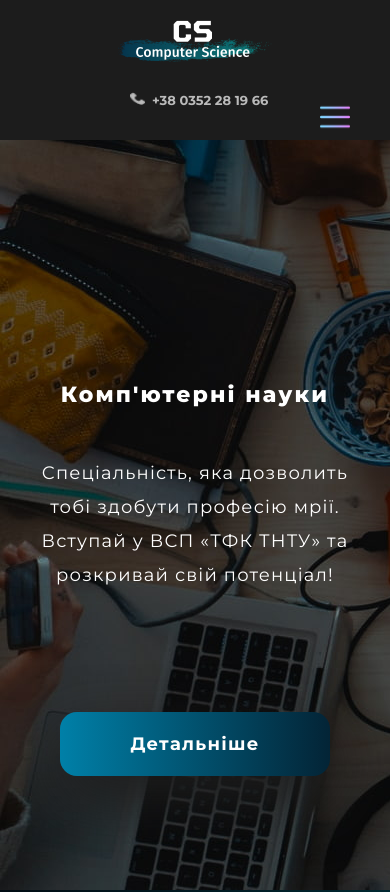
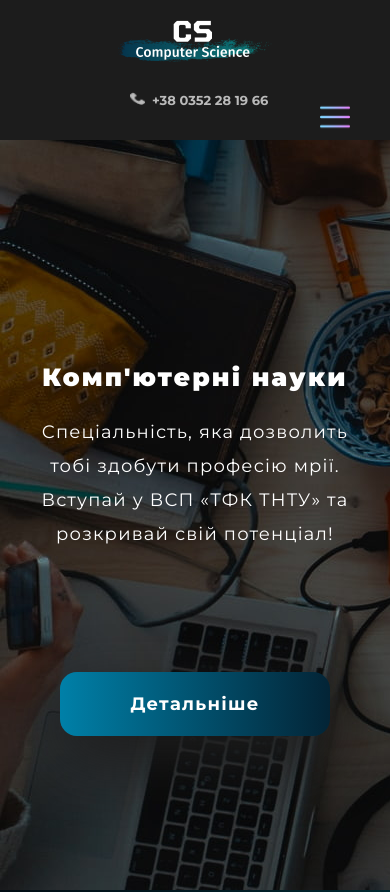
Before and after one commit to Zhenya-Mykhalskyi/Diploma, a React (Create React App) app in the folder client/: page / in a window 390 px wide. Shown: the top 892 px of the page. Built offline with nearby package versions, Linux system fonts and the light colour scheme.

Commit message:
fix bugs in Header

```diff
--- a/client/src/components/Main/Header/Header.jsx
+++ b/client/src/components/Main/Header/Header.jsx
@@ -9,7 +9,7 @@ const Header = (props) => {
         <div className="container">
             <div className="wrapper">
                 <div className="offer">
-                    <h1 className="title">Комп'ютерні науки</h1>
+                    <h1 className="header-title">Комп'ютерні науки</h1>
                     <p className="intro">Спеціальність, яка дозволить тобі здобути професію мрії. Вступай у ВСП «ТФК ТНТУ» та розкривай свій потенціал!
                     </p>
                     <NavLink to='/abiturient' className="btn">Детальніше</NavLink>
--- a/client/src/components/Main/Header/Header.scss
+++ b/client/src/components/Main/Header/Header.scss
@@ -34,8 +34,8 @@ header {
 }
 
 
-.title{
-  font-size: 30px;
+.header-title{
+  font-size: 25px;
   font-weight: 900;
   line-height: 1.39;
   letter-spacing: 2.1px;
@@ -199,7 +199,7 @@ END HEADER END HEADER END HEADER END HEADER END HEADER END HEADER */
     width: 305px;
   }
 
-  .title{
+  .header-title{
     width: 90%;
     margin: 0 auto;
   }
@@ -207,7 +207,7 @@ END HEADER END HEADER END HEADER END HEADER END HEADER END HEADER */
   .intro{
     width: 90%;
     margin: 0 auto;
-    padding-top: 10px;
+    padding-top: 20px;
   }
 
   input{
```
